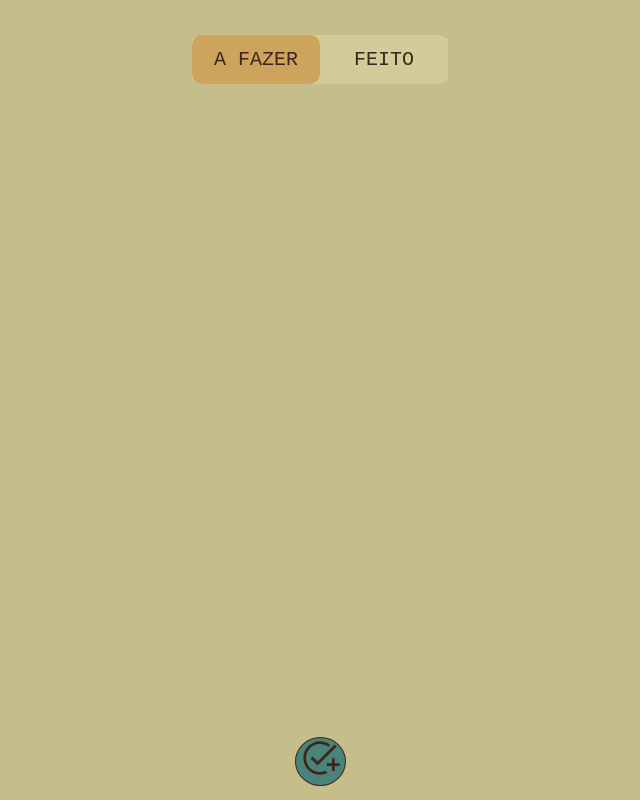
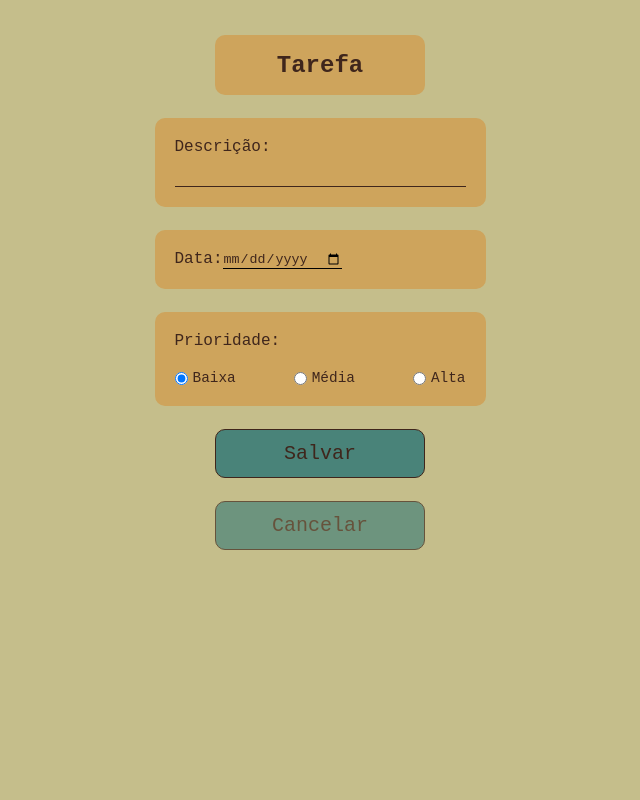
Before and after one commit to WevessonMadson/folha-diaria, a React (Vite) app: page /todo in a window 1280 px wide. Both pictures are taken after a click on the button 640 px from the left and 761 px from the top of the page. Shown: the whole page, without its empty margins (320-960 px from the left). Built offline with nearby package versions, Linux system fonts and the light colour scheme.

Commit message:
create task finished and features

```diff
--- /dev/null
+++ b/src/components/CreateTask/CreateTask.css
@@ -0,0 +1,65 @@
+.create-task-container {
+  height: 100vh;
+  display: flex;
+  flex-direction: column;
+  align-items: center;
+  gap: 23px;
+}
+
+.task-form {
+  display: flex;
+  flex-direction: column;
+  gap: 23px;
+  width: 331px;
+}
+
+.form-label {
+  display: flex;
+  flex-direction: column;
+}
+
+.input-description {
+  margin-top: 8px;
+  border: none;
+  border-bottom: 1px solid black;
+  background: transparent;
+  outline: none;
+  font-size: 1rem;
+}
+
+.form-block {
+  background-color: #cea45c;
+  padding: 20px;
+  border-radius: 10px;
+}
+
+#date {
+  background-color: transparent;
+  border: none;
+  border-bottom: 1px solid #000;
+}
+
+.priority-options {
+  display: flex;
+  justify-content: space-between;
+  margin-top: 20px;
+}
+
+.priority-options label {
+  display: flex;
+  align-items: center;
+  gap: 5px;
+  font-size: 0.9rem;
+}
+
+.buttons-task-edit {
+  display: flex;
+  flex-direction: column;
+  gap: 23px;
+  align-items: center;
+  width: 331px;
+}
+
+.button-cancel {
+  opacity: 70%;
+}
--- /dev/null
+++ b/src/components/CreateTask/CreateTask.tsx
@@ -0,0 +1,124 @@
+import { useEffect, useState } from "react";
+
+import "./CreateTask.css";
+import {
+  useTodoList,
+  type NewTaskType,
+  type TaskType,
+} from "../../contexts/TodoListContext";
+
+type CreateTaskPropsType = {
+  editingTask?: TaskType;
+  onClose: () => void;
+};
+
+const CreateTask = ({ editingTask, onClose }: CreateTaskPropsType) => {
+  const { addTask, editTask } = useTodoList();
+  const [title, setTitle] = useState("");
+  const [priority, setPriority] = useState<"Baixa" | "Media" | "Alta">("Baixa");
+  const [date, setDate] = useState("");
+
+  useEffect(() => {
+    if (editingTask) {
+      setTitle(editingTask.title);
+      setPriority(editingTask.priority);
+      setDate(editingTask.date);
+    }
+  }, [editingTask]);
+
+  const handleSubmit = (e: React.FormEvent) => {
+    e.preventDefault();
+
+    const newTask: NewTaskType = {
+      title,
+      priority,
+      date,
+    };
+
+    if (editingTask) {
+      editTask(editingTask.id, newTask);
+    } else {
+      addTask(newTask);
+    }
+
+    onClose();
+  };
+
+  return (
+    <div className="create-task-container">
+      <h2 className="header">Tarefa</h2>
+
+      <form className="task-form" onSubmit={handleSubmit}>
+        <label className="form-label form-block">
+          Descrição:
+          <input
+            required
+            type="text"
+            value={title}
+            onChange={(e) => setTitle(e.target.value)}
+            className="input-description"
+          />
+        </label>
+
+        <div className="form-block">
+          <label htmlFor="date">
+            Data:
+            <input
+              type="date"
+              name="date"
+              id="date"
+              value={date}
+              onChange={(e) => setDate(e.target.value)}
+            />
+          </label>
+        </div>
+
+        <div className="form-block">
+          <span>Prioridade:</span>
+          <div className="priority-options">
+            <label>
+              <input
+                type="radio"
+                name="priority"
+                value="Baixa"
+                checked={priority === "Baixa"}
+                onChange={() => setPriority("Baixa")}
+              />
+              Baixa
+            </label>
+            <label>
+              <input
+                type="radio"
+                name="priority"
+                value="Media"
+                checked={priority === "Media"}
+                onChange={() => setPriority("Media")}
+              />
+              Média
+            </label>
+            <label>
+              <input
+                type="radio"
+                name="priority"
+                value="Alta"
+                checked={priority === "Alta"}
+                onChange={() => setPriority("Alta")}
+              />
+              Alta
+            </label>
+          </div>
+        </div>
+        <div className="buttons-task-edit">
+          <button type="submit" className="button">
+            Salvar
+          </button>
+          <button className="button button-cancel" onClick={onClose}>
+            Cancelar
+          </button>
+        </div>
+      </form>
+    </div>
+  );
+};
+
+export default CreateTask;
--- a/src/contexts/TodoListContext.tsx
+++ b/src/contexts/TodoListContext.tsx
@@ -1,6 +1,6 @@
 import { createContext, useContext, useEffect, useState } from "react";
 
-type TaskType = {
+export type TaskType = {
   id: number;
   title: string;
   priority: "Baixa" | "Media" | "Alta";
@@ -8,8 +8,15 @@ type TaskType = {
   status: "todo" | "done";
 };
 
+export type NewTaskType = Omit<TaskType, "id" | "status">;
+
 type TodoListContextType = {
   tasks: TaskType[];
+  addTask: (newTask: NewTaskType) => void;
+  editTask: (id: number, newTask: NewTaskType) => void;
+  deleteTask: (id: number) => void;
+  finishTask: (id: number) => void;
+  unFinishTask: (id: number) => void;
 };
 
 const inicialStateTasks: TaskType[] = JSON.parse(
@@ -25,27 +32,75 @@ export const TodoListProvider: React.FC<{ children: React.ReactNode }> = ({
 }) => {
   const [tasks, setTasks] = useState(inicialStateTasks);
 
-  //   function updateDailySheetState(
-  //     key: string,
-  //     value: string | boolean | PrioritieType[] | string[]
-  //   ) {
-  //     setGlobalState({
-  //       ...globalState,
-  //       [key]: value,
-  //     });
-  //   }
+  const getLastId = () => {
+    let lastId = 0;
 
-  //   function clearDailySheet() {
-  //     const historySheets = getHistorySheets();
+    tasks.forEach((task) => {
+      if (task.id > lastId) lastId = task.id;
+    });
 
-  //     historySheets.push(globalState);
+    return lastId;
+  };
 
-  //     localStorage.setItem("historySheets", JSON.stringify(historySheets));
+  const addTask = (newTask: NewTaskType) => {
+    if (newTask.date) {
+      const [year, month, day] = newTask.date.split("-");
+      newTask.date = `${day}/${month}/${year}`;
+    }
 
-  //     localStorage.removeItem("dailySheet");
+    const newTasks = JSON.parse(localStorage.getItem("tasks") || "[]");
+    newTasks.push({ id: getLastId() + 1, status: "todo", ...newTask });
 
-  //     setGlobalState(getDailySheet());
-  //   }
+    setTasks(newTasks);
+  };
+
+  const editTask = (id: number, newTask: NewTaskType) => {
+    let newTasks = JSON.parse(localStorage.getItem("tasks") || "[]");
+    newTasks = newTasks.map((task: TaskType) => {
+      if (task.id === id)
+        return { id: task.id, status: task.status, ...newTask };
+      return task;
+    });
+
+    setTasks(newTasks);
+  };
+
+  const deleteTask = (id: number) => {
+    let newTasks = JSON.parse(localStorage.getItem("tasks") || "[]");
+    newTasks = newTasks.filter((task: TaskType) => task.id !== id);
+    setTasks(newTasks);
+  };
+
+  const finishTask = (id: number) => {
+    let newTasks = JSON.parse(localStorage.getItem("tasks") || "[]");
+    const today = new Date();
+
+    const day = String(today.getDate()).padStart(2, "0");
+    const month = String(today.getMonth() + 1).padStart(2, "0"); // Janeiro = 0
+    const year = today.getFullYear();
+
+    const formattedDate = `${day}/${month}/${year}`;
+
+    newTasks = newTasks.map((task: TaskType) => {
+      if (task.id === id)
+        return { ...task, status: "done", date: formattedDate };
+
+      return task;
+    });
+
+    setTasks(newTasks);
+  };
+
+  const unFinishTask = (id: number) => {
+    let newTasks = JSON.parse(localStorage.getItem("tasks") || "[]");
+    newTasks = newTasks.map((task: TaskType) => {
+      if (task.id === id) return { ...task, status: "todo" };
+
+      return task;
+    });
+
+    setTasks(newTasks);
+  };
 
   useEffect(() => {
     localStorage.setItem("tasks", JSON.stringify(tasks));
@@ -55,6 +110,11 @@ export const TodoListProvider: React.FC<{ children: React.ReactNode }> = ({
     <TodoListContext.Provider
       value={{
         tasks,
+        addTask,
+        editTask,
+        deleteTask,
+        finishTask,
+        unFinishTask,
       }}
     >
       {children}
--- a/src/pages/TodoPage/TodoPage.tsx
+++ b/src/pages/TodoPage/TodoPage.tsx
@@ -1,16 +1,39 @@
-import { useState } from "react";
+import { use, useEffect, useState } from "react";
 
 import TaskCard from "../../components/TaskCard/TaskCard";
 import ButtonAdd from "../../assets/icons/add_task.svg";
 
 import "./TodoPage.css";
-import { useTodoList } from "../../contexts/TodoListContext";
+import { useTodoList, type TaskType } from "../../contexts/TodoListContext";
+import CreateTask from "../../components/CreateTask/CreateTask";
 
 const TodoPage = () => {
-  const { tasks } = useTodoList();
+  const { tasks, deleteTask, finishTask, unFinishTask } = useTodoList();
   const [selected, setSelected] = useState("todo");
+  const [createTaskIsOpen, setCreateTaskIsOpen] = useState(false);
+  const [tasksForExibition, setTasksForExibition] = useState(tasks);
+  const [taskToEdit, setTaskToEdit] = useState<TaskType | undefined>(undefined);
+
+  const closeCreateTask = () => {
+    setCreateTaskIsOpen(false);
+    setTaskToEdit(undefined);
+  };
+
+  const handleEdit = (task: TaskType) => {
+    setTaskToEdit(task);
+    setCreateTaskIsOpen(true);
+  };
+
+  useEffect(() => {
+    const exibition = tasks.filter((task) => task.status === selected);
+    setTasksForExibition(exibition);
+  }, [tasks, selected]);
 
   return (
+    <>
+      {createTaskIsOpen ? (
+        <CreateTask onClose={closeCreateTask} editingTask={taskToEdit} />
+      ) : (
         <div className="page">
           <div className="tab-container">
             <button
@@ -27,7 +50,9 @@ const TodoPage = () => {
             </button>
           </div>
           <div className="task-list">
-        {tasks.map((task) => {
+            {!tasksForExibition.length
+              ? "Sem tarefas aqui"
+              : tasksForExibition.map((task) => {
                   if (task.status === selected) {
                     return (
                       <TaskCard
@@ -35,19 +60,24 @@ const TodoPage = () => {
                         priority={task.priority}
                         date={task.date}
                         status={task.status}
-                onEdit={() => console.log("Editar")}
-                onDelete={() => console.log("Excluir")}
-                onMarkAsDone={() => console.log("Marcar como feito")}
-                onMarkAsTodo={() => console.log("Marcar como desfeito")}
+                        onEdit={() => handleEdit(task)}
+                        onDelete={() => deleteTask(task.id)}
+                        onMarkAsDone={() => finishTask(task.id)}
+                        onMarkAsTodo={() => unFinishTask(task.id)}
                       />
                     );
                   }
                 })}
           </div>
-      <button className="button button-add-task">
+          <button
+            className="button button-add-task"
+            onClick={() => setCreateTaskIsOpen(true)}
+          >
             <img src={ButtonAdd} alt="Botão para adicionar tarefa" />
           </button>
         </div>
+      )}
+    </>
   );
 };
 
```
Lines whose indentation alone changed are shown as unchanged.
